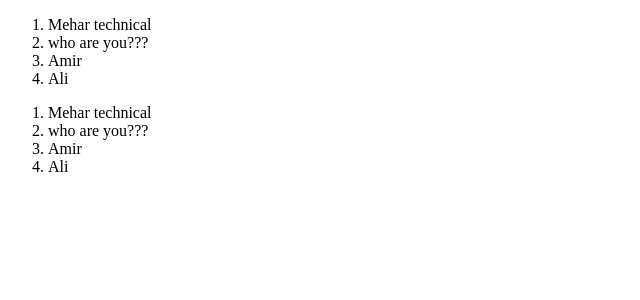
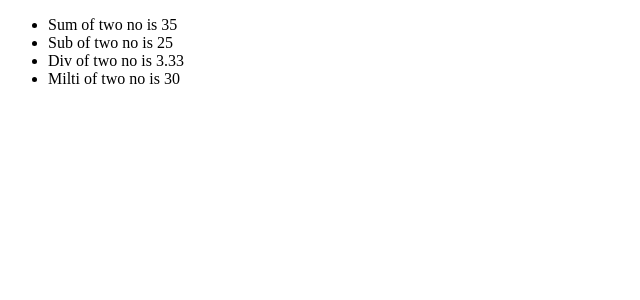
Before and after one commit to AmirAliLiaqat/react-app, a React (Create React App) app: page / in a window 1280 px wide. Shown: the top 300 px of the page, without its empty margins (0-640 px from the left). Built offline with nearby package versions, Linux system fonts and the light colour scheme.

Commit message:
Create simple calculator project...

```diff
--- a/src/App.js
+++ b/src/App.js
@@ -1,16 +1,19 @@
-const youtuber = 'Mehar technical';
-
-const myques = 'who are you???';
-
-function name() {
-    let name = 'Amir';
-    return name;
+function add(a, b) {
+    return a + b;
 }
 
-function names() {
-    let names = 'Ali';
-    return names;
+function sub(a, b) {
+    return a - b;
 }
 
-export default youtuber;
-export {myques, name, names}
+function div(a, b) {
+    let div = a / b;
+    div = div.toFixed(2);
+    return div;
+}
+
+function multi(a, b) {
+    return a * b;
+}
+
+export {add, sub, div, multi};
--- a/src/index.js
+++ b/src/index.js
@@ -1,26 +1,15 @@
 import React from 'react';
 import ReactDOM from 'react-dom';
-// method 1
-import hello, {myques, name, names} from './App';
-// method 2
-import * as ques from './App';
+import {add, sub, div, multi} from './App';
 
 ReactDOM.render(
   <>
-    {/* method 1 */}
-    <ol>
-      <li>{hello}</li>
-      <li>{myques}</li>
-      <li>{name()}</li>
-      <li>{names()}</li>
-    </ol>
-    {/* method 2 */}
-    <ol>
-      <li>{ques.default}</li>
-      <li>{ques.myques}</li>
-      <li>{ques.name()}</li>
-      <li>{ques.names()}</li>
-    </ol>
+    <ul>
+      <li>Sum of two no is {add(30,5)}</li>
+      <li>Sub of two no is {sub(30,5)}</li>
+      <li>Div of two no is {div(10,3)}</li>
+      <li>Milti of two no is {multi(10,3)}</li>
+    </ul>
   </>,
   document.getElementById('root')
 );
```
